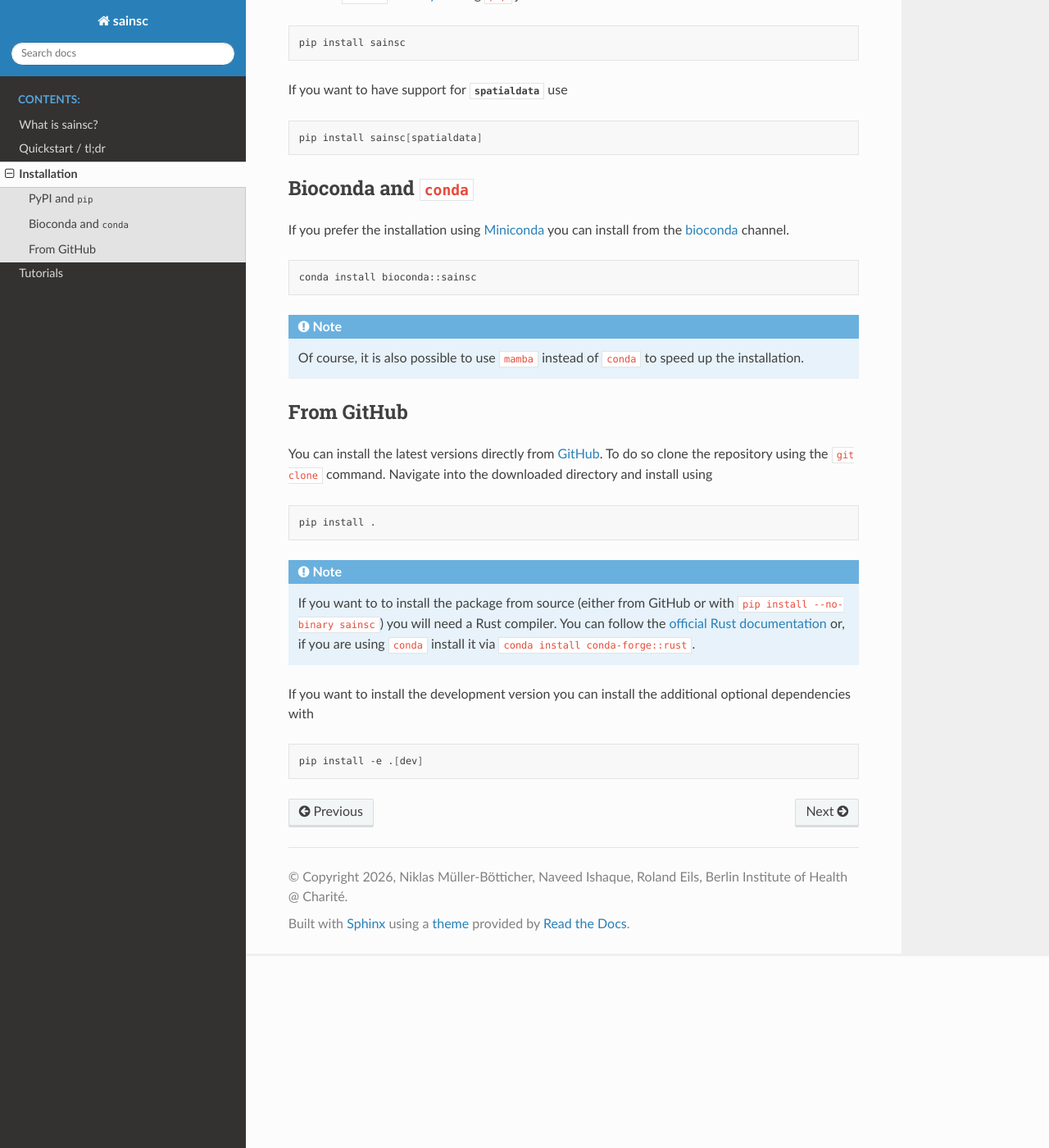
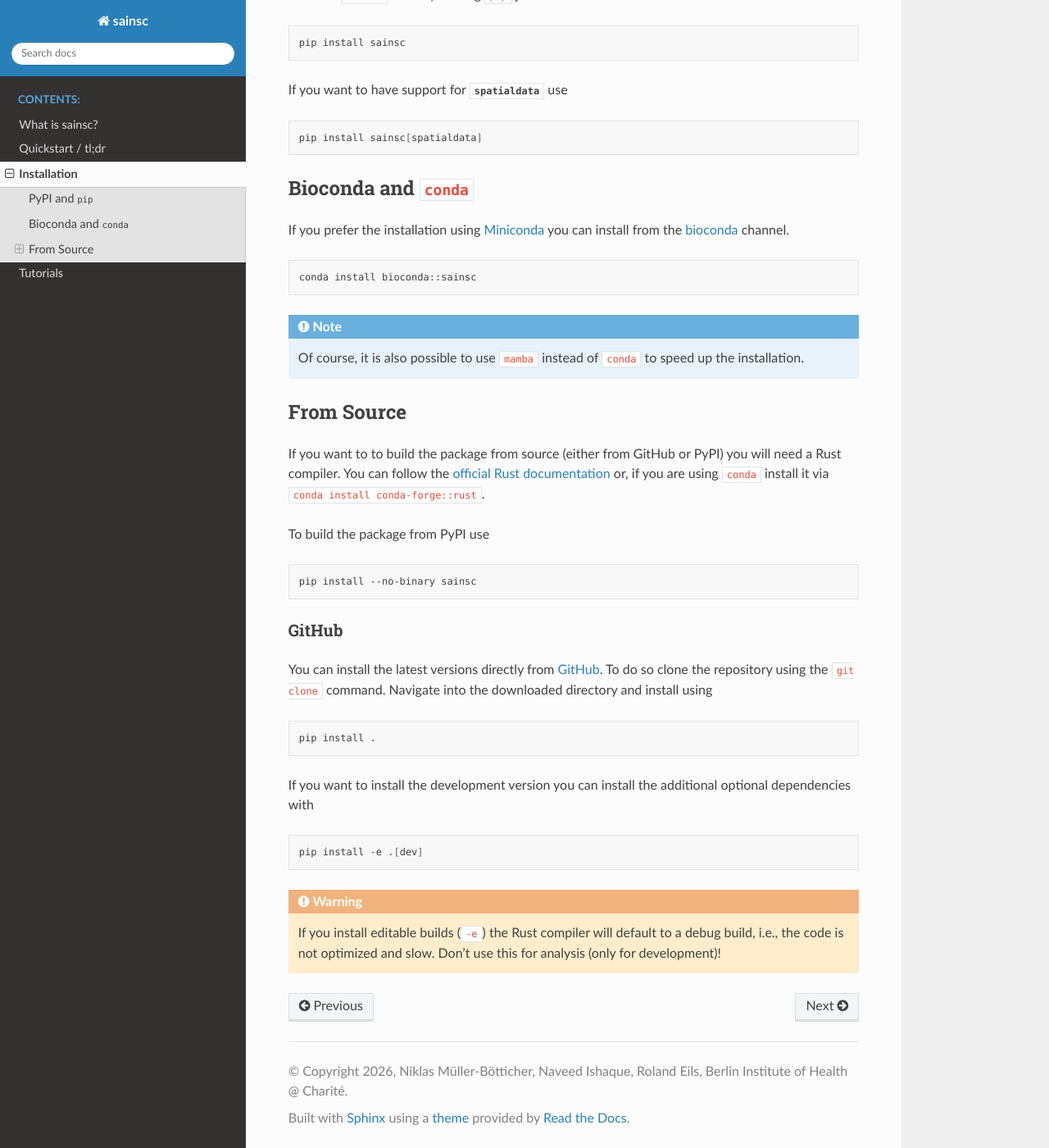
Before and after one commit to HiDiHlabs/sainsc, a Sphinx documentation site: the page built from docs/source/installation.rst, in a window 1280 px wide and 1400 px high, scrolled down 234 px. Shown: the whole window at 82% size. Built offline with Sphinx 7.4.7 and the Read the Docs theme 3.1.0, drawn with Linux system fonts in a browser that asks for light colours; pages that are not in the unit, such as notebooks, are missing from menus.

Commit message:
improve install instructions

```diff
--- a/docs/source/installation.rst
+++ b/docs/source/installation.rst
@@ -36,22 +36,31 @@ If you prefer the installation using
     to speed up the installation.
 
 
-From GitHub
+From Source
 -----------
 
+If you want to to build the package from source (either from GitHub or PyPI) you will need a Rust compiler.
+You can follow the `official Rust documentation <https://www.rust-lang.org/tools/install>`_ or,
+if you are using ``conda`` install it via ``conda install conda-forge::rust``.
+
+To build the package from PyPI use
+
+.. code-block:: bash
+
+    pip install --no-binary sainsc
+
+
+GitHub
+~~~~~~
+
 You can install the latest versions directly from
-`GitHub <https://github.com/HiDiHlabs/sainsc>`_. To do so clone the repository using the
-``git clone`` command. Navigate into the downloaded directory and install using
+`GitHub <https://github.com/HiDiHlabs/sainsc>`_.
+To do so clone the repository using the ``git clone`` command.
+Navigate into the downloaded directory and install using
 
 .. code-block:: bash
 
     pip install .
-
-.. note::
-    If you want to to install the package from source (either from GitHub or with
-    ``pip install --no-binary sainsc``) you will need a Rust compiler. You can follow
-    the `official Rust documentation <https://www.rust-lang.org/tools/install>`_ or,
-    if you are using ``conda`` install it via ``conda install conda-forge::rust``.
 
 If you want to install the development version you can install the additional optional
 dependencies with
@@ -59,3 +68,9 @@ dependencies with
 .. code-block:: bash
 
     pip install -e .[dev]
+
+
+.. warning::
+
+    If you install editable builds (``-e``) the Rust compiler will default to a debug build,
+    i.e., the code is not optimized and slow. Don't use this for analysis (only for development)!
```
